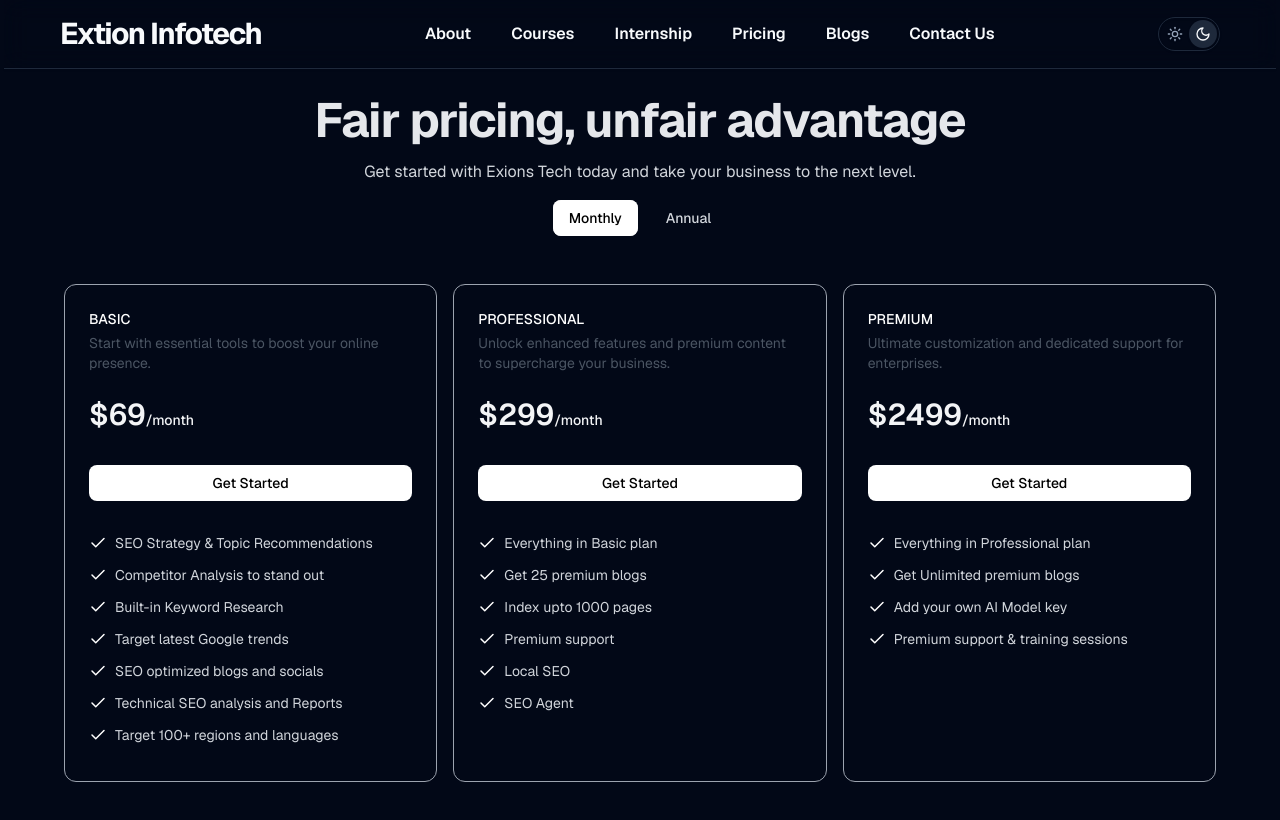
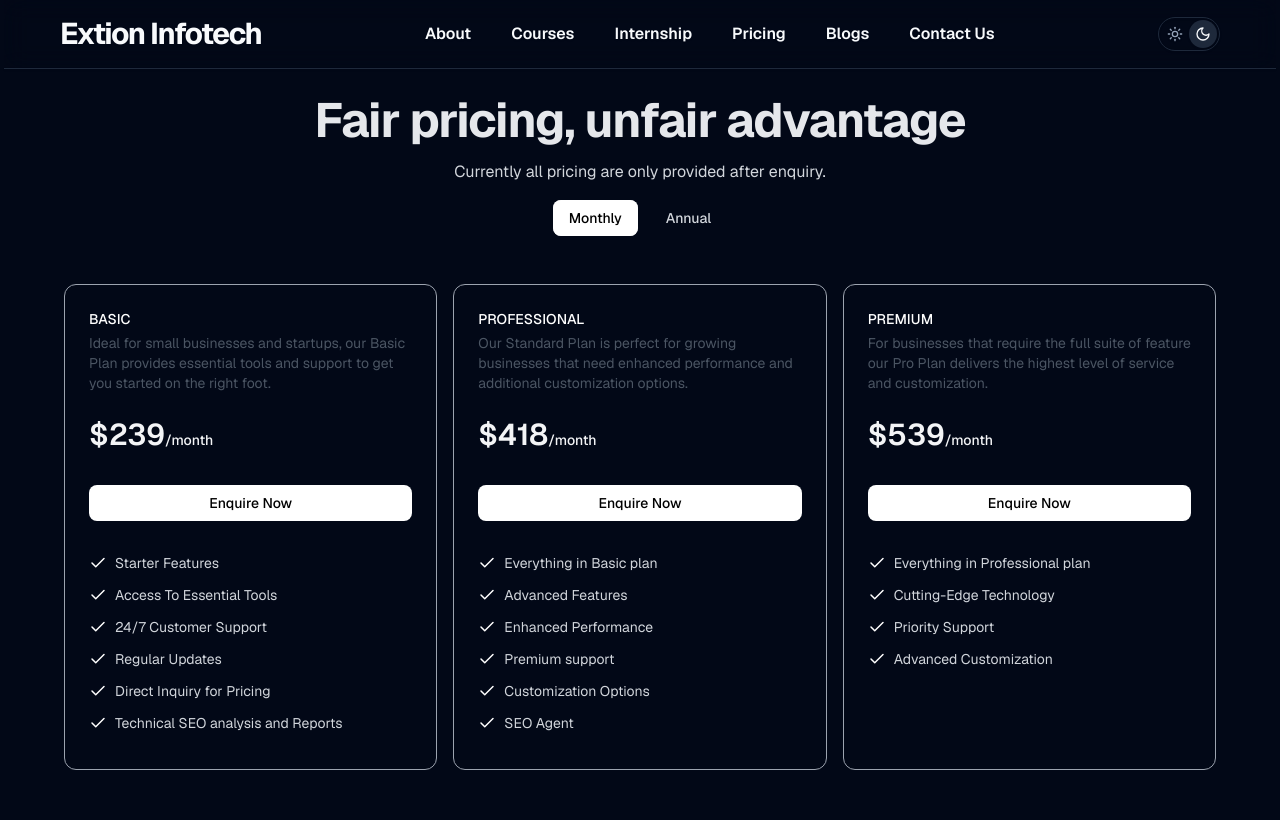
Before and after one commit to suman-3/extion-infotech-website, a Next.js app: page /pricing in a window 1280 px wide. Built offline with nearby package versions, Linux system fonts and the light colour scheme.

Commit message:
chore: Update testimonials and pricing cards

```diff
--- a/app/(landing)/_components/testimonials.tsx
+++ b/app/(landing)/_components/testimonials.tsx
@@ -7,31 +7,31 @@ import React, { HTMLAttributes, ReactNode } from "react";
 export const Testimonials = () => {
   const testimonials = [
     {
-      content: "This looks so clean, love it!",
-      name: "@_lic",
+      content: " As the founder, I witnessed their innovative solutions propel our business. They don't just deliver; they craft impactful experiences. Their dedication and expertise make them an invaluable partner. Highly recommended.",
+      name: "@Mangalam Gupta",
       image: "",
     },
     {
-      content: "Nice, simple and sleek. I like it!",
-      name: "@pfara",
+      content: "Extion Infotech has been a game-changer for us. As CTO and CFO, I've witnessed firsthand their innovative tech solutions and financial tools. Their team's expertise and dedication have propelled our growth. They don't just meet expectations; they exceed them. Extion Infotech is the partner you need for success.",
+      name: "@Rishab Gupta",
       image: "",
     },
     {
       content:
-        "I love it! It's clean and simple while still uses best practices, looks great and has great functionality!",
-      name: "Annonymous",
+        "Extion Infotech's Cyber Security internship is a hands-on journey into the world of cutting-edge defense strategies. The mentorship is stellar, fostering innovation and practical skills. Highly recommend for those ready to dive into real-world cybersecurity challenges.",
+      name: "@Sharyu Uchade",
       image: "",
     },
     {
       content:
         "The website is so clean and good. Surprising that it was just made by one person.",
-      name: "@avinashboi",
+      name: "avinashboi",
       image: "",
     },
     {
       content:
         "Very cool website, also love the fact that it's open source because the people using it can contribute and make it better!",
-      name: "@totallyachicken",
+      name: "anonymous",
       image: "",
     },
   ];
--- a/app/pricing/_components/pricing-cards.tsx
+++ b/app/pricing/_components/pricing-cards.tsx
@@ -7,48 +7,47 @@ import { useState } from 'react'
 const pricingPlans = [
   {
     name: 'Basic',
-    description: 'Start with essential tools to boost your online presence.',
-    monthlyPrice: 69,
-    annualPrice: 49,
-    link: 'https://github.com/ansub/syntaxUI',
+    description: 'Ideal for small businesses and startups, our Basic Plan provides essential tools and support to get you started on the right foot.',
+    monthlyPrice: 239,
+    annualPrice: 20000,
+    link: 'mailto:info@extioninfotech.com',
     features: [
-      'SEO Strategy & Topic Recommendations',
-      'Competitor Analysis to stand out',
-      'Built-in Keyword Research',
-      'Target latest Google trends',
-      'SEO optimized blogs and socials',
+      'Starter Features',
+      'Access To Essential Tools',
+      '24/7 Customer Support',
+      'Regular Updates',
+      'Direct Inquiry for Pricing',
       'Technical SEO analysis and Reports',
-      'Target 100+ regions and languages',
     ],
   },
   {
     name: 'Professional',
     description:
-      'Unlock enhanced features and premium content to supercharge your business.',
-    monthlyPrice: 299,
-    annualPrice: 199,
-    link: 'https://github.com/ansub/syntaxUI',
+      'Our Standard Plan is perfect for growing businesses that need enhanced performance and additional customization options.',
+    monthlyPrice: 418,
+    annualPrice: 35000,
+    link: 'mailto:info@extioninfotech.com',
     features: [
       'Everything in Basic plan',
-      'Get 25 premium blogs',
-      'Index upto 1000 pages',
+      'Advanced Features',
+      'Enhanced Performance',
       'Premium support',
-      'Local SEO',
+      'Customization Options',
       'SEO Agent',
     ],
   },
   {
     name: 'Premium',
     description:
-      'Ultimate customization and dedicated support for enterprises.',
-    monthlyPrice: 2499,
-    annualPrice: 1666,
-    link: 'https://github.com/ansub/syntaxUI',
+      'For businesses that require the full suite of feature our Pro Plan delivers the highest level of service and customization.',
+    monthlyPrice: 539,
+    annualPrice: 45000,
+    link: 'mailto:info@extioninfotech.com',
     features: [
       'Everything in Professional plan',
-      'Get Unlimited premium blogs',
-      'Add your own AI Model key',
-      'Premium support & training sessions',
+      'Cutting-Edge Technology',
+      'Priority Support',
+      'Advanced Customization',
     ],
   },
 ]
@@ -63,7 +62,7 @@ const Pricing = () => {
           Fair pricing, unfair advantage
         </p>
         <p className="text-md max-w-2xl text-gray-700 md:text-center dark:text-gray-300">
-          Get started with Exions Tech today and take your business to the next level.
+        Currently all pricing are only provided after enquiry.
         </p>
       </div>
       <div className="flex items-center justify-center gap-3">
@@ -130,7 +129,7 @@ const Pricing = () => {
               }}
               className="mt-8 w-full rounded-lg bg-text py-2 text-sm font-medium text-white dark:text-black bg-black dark:bg-white hover:bg-white transition-all duration-200 ease-in-out"
             >
-              Get Started
+              Enquire Now
             </motion.button>
           </div>
           {plan.features.map((feature, idx) => (
```
